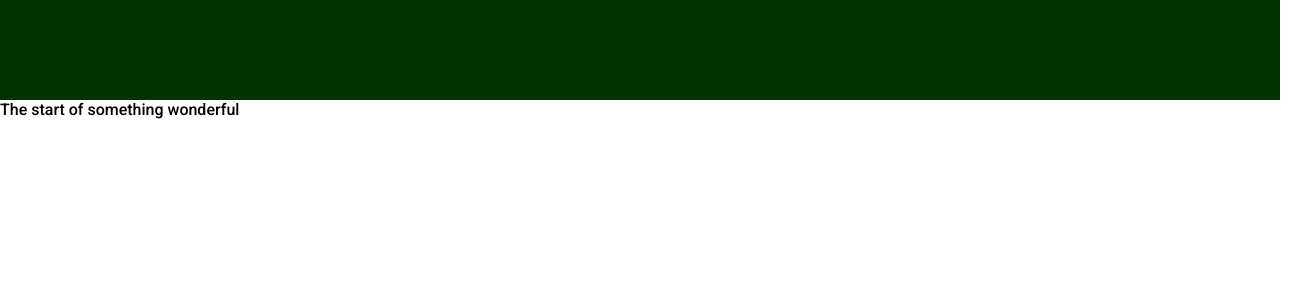
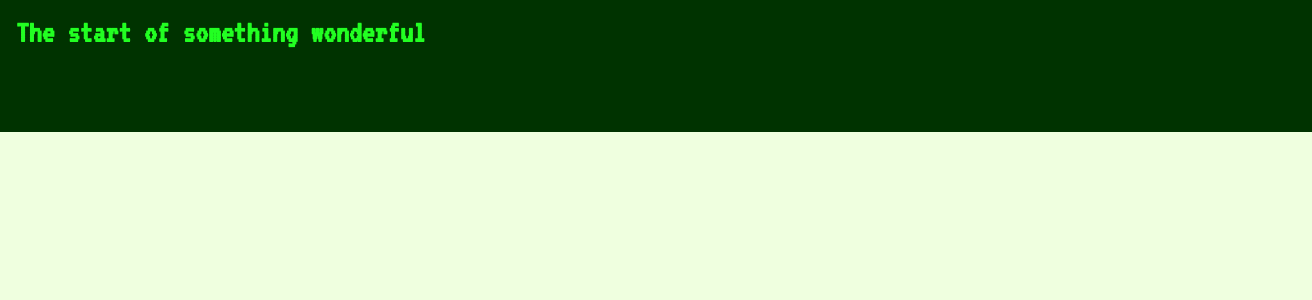
Before and after one commit to StevenVallarsa/sv-spa-portfolio-website, a React (Create React App) app: page / in a window 1280 px wide. Shown: the top 300 px of the page, 1312 px wide, since content can reach past the window. Built offline with nearby package versions, Linux system fonts and the light colour scheme.

Commit message:
set up basics

```diff
--- a/public/index.html
+++ b/public/index.html
@@ -6,10 +6,12 @@
   <meta name="viewport" content="width=device-width, initial-scale=1" />
   <meta name="description" content="Web site created using create-react-app" />
   <link href="https://fonts.googleapis.com/css2?family=Roboto:wght@100;300;500;700;900&display=swap" rel="stylesheet">
+  <link href="https://fonts.googleapis.com/css2?family=VT323&display=swap" rel="stylesheet">
   <title>Steven Vallarsa - The React Portfolio</title>
   <style>
     * {
       font-family: 'Roboto', sans-serif;
+      background-color: #efde;
       margin: 0;
       padding: 0;
     }
--- a/src/App.jsx
+++ b/src/App.jsx
@@ -1,10 +1,22 @@
 import Top from "./components/top/Top";
+import Intro from "./components/intro/Intro";
+import Portfolio from "./components/portfolio/Portfolio";
+import Works from "./components/works/Works";
+import Testimonials from "./components/testimonials/Testimonials";
+import Contact from "./components/contact/Contact";
 
 function App() {
   return (
     <div className="App">
-      <Top />
-      <p>The start of something wonderful</p>
+      <Top text="The start of something wonderful" />
+      <div className="sections">
+        <Intro />
+        <Portfolio />
+        <Works />
+        <Testimonials />
+        <Contact />
+      </div>
+      <p></p>
     </div>
   );
 }
--- a/src/components/top/Top.jsx
+++ b/src/components/top/Top.jsx
@@ -1,5 +1,9 @@
 import "./top.scss";
 
-export default function Top() {
-  return <div className="top"></div>;
+export default function Top(props) {
+  return (
+    <div className="top">
+      <h1 className="computer">{props.text}</h1>
+    </div>
+  );
 }
--- a/src/components/top/top.scss
+++ b/src/components/top/top.scss
@@ -2,5 +2,13 @@
   background-color: #030;
   width: 100%;
   height: 100px;
+  color: #2f2;
+  padding: 1em;
 
   }
+
+  .computer {
+      font-family: 'VT323', monospace;
+      background-color: #030;
+
+  }
```
